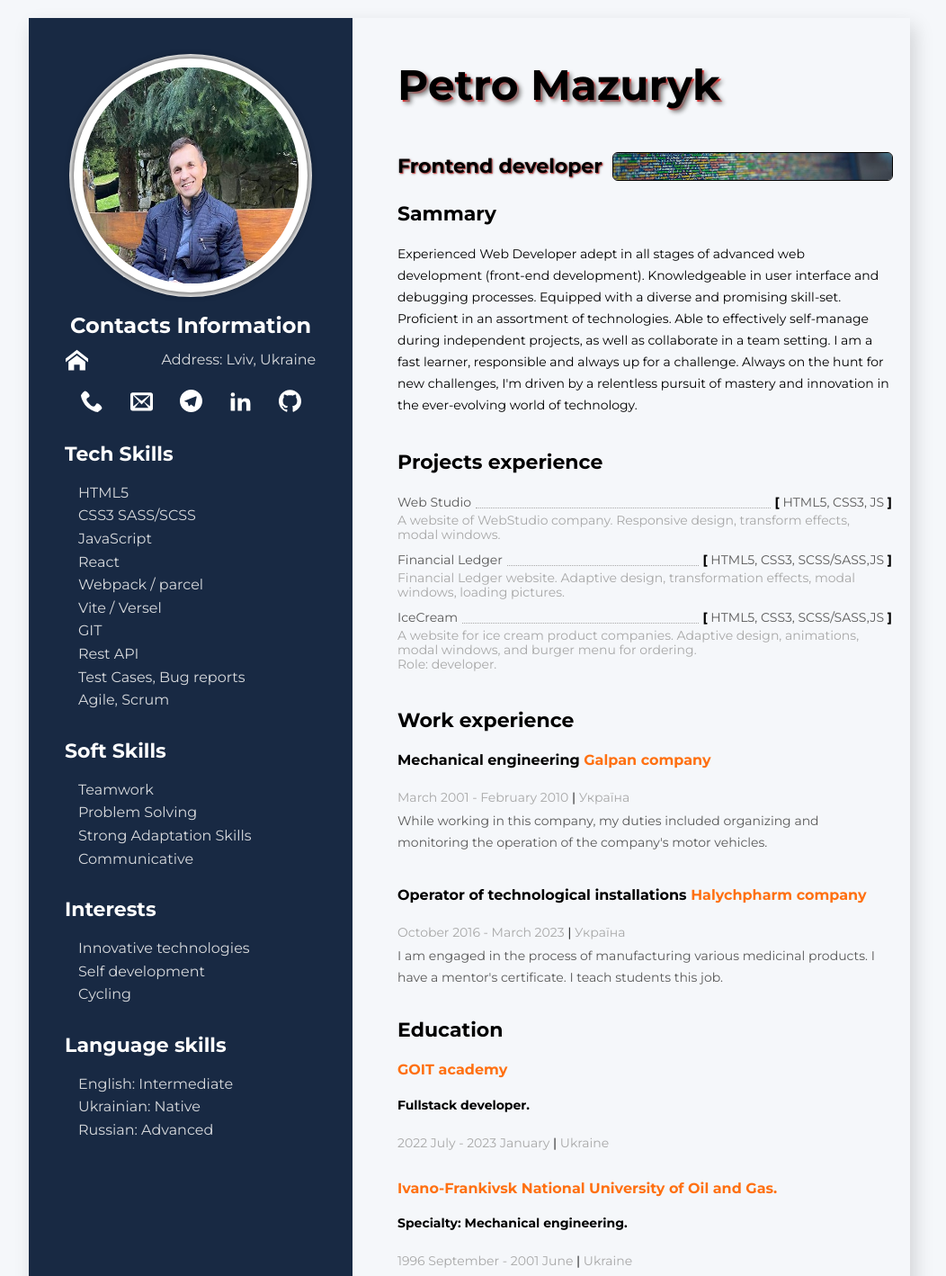
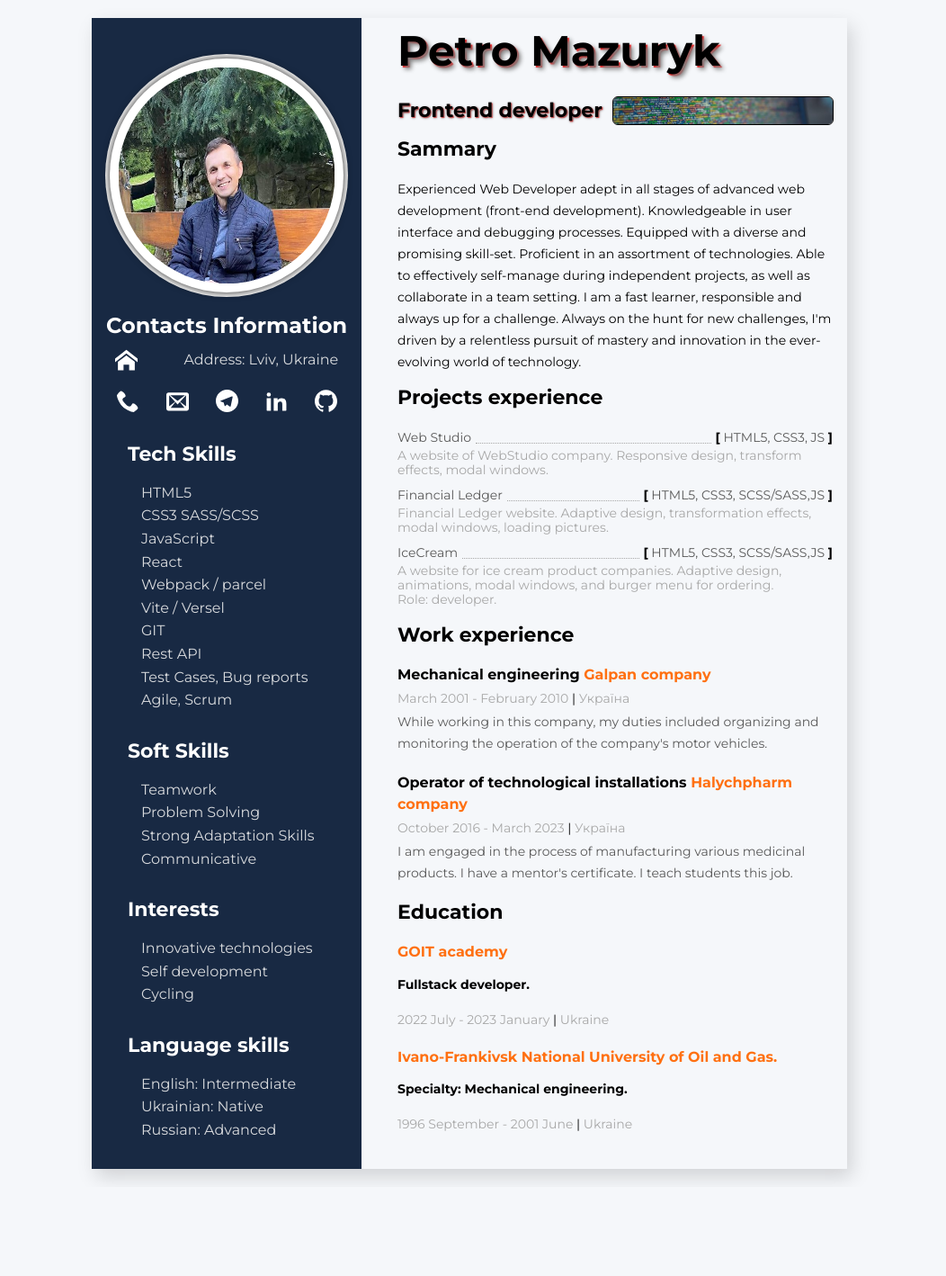
Before and after one commit to PetroMazuryk/mps-resume, a website built with Parcel: page src/index.html in a window 1280 px wide. Shown: the top 1418 px of the page at 90% size, without its empty margins (118-1170 px from the left). After the commit the page ends 1319 px from the top, so only its background shows below. Built offline with nearby package versions, Linux system fonts and the light colour scheme; a web font is replaced by a local one.

Commit message:
fixed styles

```diff
--- a/src/sass/_common.scss
+++ b/src/sass/_common.scss
@@ -9,7 +9,7 @@ body {
   background-color: var(--backdrop-color);
 }
 .container__content {
-  max-width: 980px;
+  max-width: 840px;
   display: flex;
   margin: 20px auto;
   box-shadow: 5px 9px 20px var(--shadow);
--- a/src/sass/components/_about-myself.scss
+++ b/src/sass/components/_about-myself.scss
@@ -1,5 +1,5 @@
 .container-work {
-  padding: 30px 20px 50px 50px;
+  padding: 10px 16px 20px 40px;
 }
 
 .title-work {
@@ -7,8 +7,7 @@
   align-items: center;
   justify-content: space-between;
 
-  margin-top: 0;
-  margin-bottom: 20px;
+  margin-bottom: 10px;
 
   font-size: 14px;
   font-weight: 700;
@@ -36,11 +35,10 @@
   }
 }
 .title-name {
-  margin-top: 0;
-  margin-bottom: 25px;
+  margin-bottom: 18px;
   font-size: 47px;
   font-weight: 700;
-  line-height: 89px;
+
   text-shadow: 4px 4px 5px grey, 2px 2px 1px red;
 }
 
@@ -58,7 +56,7 @@
 
 .additional-information {
   margin-top: 10px;
-  margin-bottom: 40px;
+  margin-bottom: 16px;
 
   font-size: 14px;
   font-weight: 400;
--- a/src/sass/components/_project-box.scss
+++ b/src/sass/components/_project-box.scss
@@ -8,7 +8,7 @@
 }
 
 .project-container {
-  padding-bottom: 35px;
+  padding-bottom: 12px;
 }
 .project-menu {
   margin: 0;
--- a/src/sass/components/_sidebar.scss
+++ b/src/sass/components/_sidebar.scss
@@ -2,12 +2,11 @@
   background-color: var(--bg-sidebar);
   background: rgb(245, 230, 230);
   background-color: rgba(9, 27, 54, 0.932);
-  width: 360px;
+
   height: 100%;
-  padding-bottom: 20px;
 }
 .sidebar__preview {
-  width: 330px;
+  width: 300px;
   margin: 0 auto;
   padding-top: 40px;
   padding-bottom: 18px;
--- a/src/sass/components/_study.scss
+++ b/src/sass/components/_study.scss
@@ -1,15 +1,14 @@
 .study-container {
   .working-hours {
     font-size: 14;
-    margin-bottom: 25px;
+    margin-bottom: 16px;
   }
 }
 
 .title-institution {
   color: var(--work-info-color);
 
-  margin-top: 0;
-  margin-bottom: 15px;
+  margin-bottom: 12px;
 
   font-size: 16px;
   font-weight: 700;
@@ -18,7 +17,7 @@
 
 .study-profession {
   margin-top: 0;
-  margin-bottom: 15px;
+  margin-bottom: 12px;
 
   font-size: 14px;
   font-weight: 700;
--- a/src/sass/components/_work.scss
+++ b/src/sass/components/_work.scss
@@ -1,5 +1,5 @@
 .work-container {
-  padding-bottom: 35px;
+  padding-bottom: 20px;
 }
 .work-link {
   color: var(--work-info-color);
@@ -10,7 +10,7 @@
   font-weight: 700;
   line-height: 1.5;
   margin-top: 0;
-  margin-bottom: 15px;
+  // margin-bottom: 8px;
 }
 .subtitle-profession {
   color: var(--work-info-color);
```
